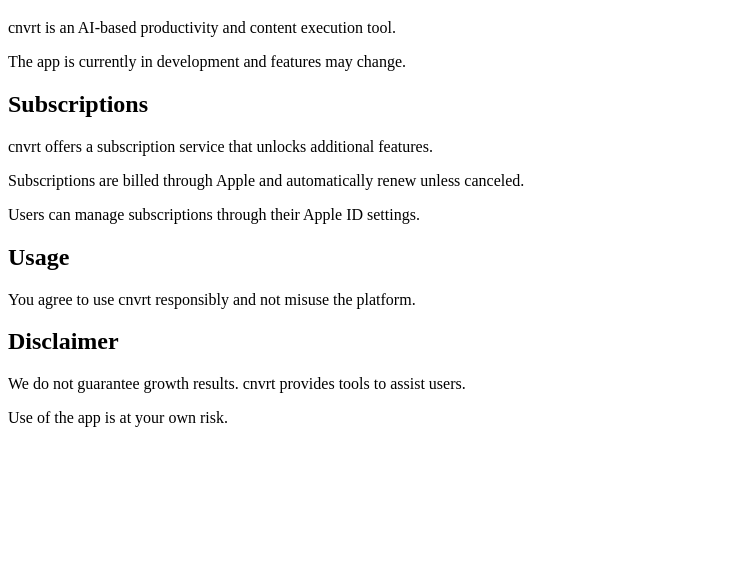
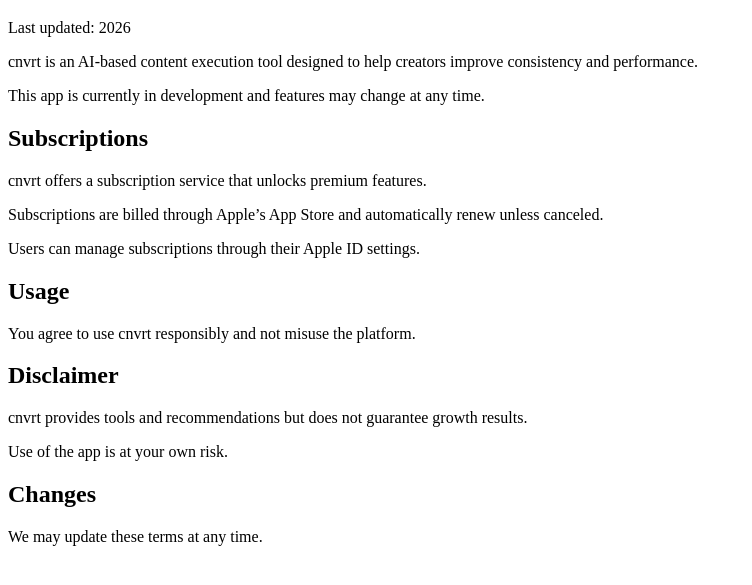
Before and after one commit to hello184/cnvrt, a plain HTML site: page terms.html in a window 1280 px wide. Shown: the part 61-646 px from the top of the page, without its empty margins (0-752 px from the left). Drawn offline with Linux system fonts and the light colour scheme.

Commit message:
Update Terms of Service content and structure

```diff
--- a/terms.html
+++ b/terms.html
@@ -4,17 +4,20 @@
 	<title>Terms of Service - cnvrt</title>
 </head>
 <body>
+
 <h1>Terms of Service</h1>
 
-	<p>cnvrt is an AI-based productivity and content execution tool.</p>
+<p>Last updated: 2026</p>
 
-	<p>The app is currently in development and features may change.</p>
+<p>cnvrt is an AI-based content execution tool designed to help creators improve consistency and performance.</p>
+
+<p>This app is currently in development and features may change at any time.</p>
 
 <h2>Subscriptions</h2>
 
-	<p>cnvrt offers a subscription service that unlocks additional features.</p>
+<p>cnvrt offers a subscription service that unlocks premium features.</p>
 
-	<p>Subscriptions are billed through Apple and automatically renew unless canceled.</p>
+<p>Subscriptions are billed through Apple’s App Store and automatically renew unless canceled.</p>
 
 <p>Users can manage subscriptions through their Apple ID settings.</p>
 
@@ -24,9 +27,13 @@
 
 <h2>Disclaimer</h2>
 
-	<p>We do not guarantee growth results. cnvrt provides tools to assist users.</p>
+<p>cnvrt provides tools and recommendations but does not guarantee growth results.</p>
 
 <p>Use of the app is at your own risk.</p>
 
+<h2>Changes</h2>
+
+<p>We may update these terms at any time.</p>
+
 </body>
 </html>
```
Lines whose indentation alone changed are shown as unchanged.
